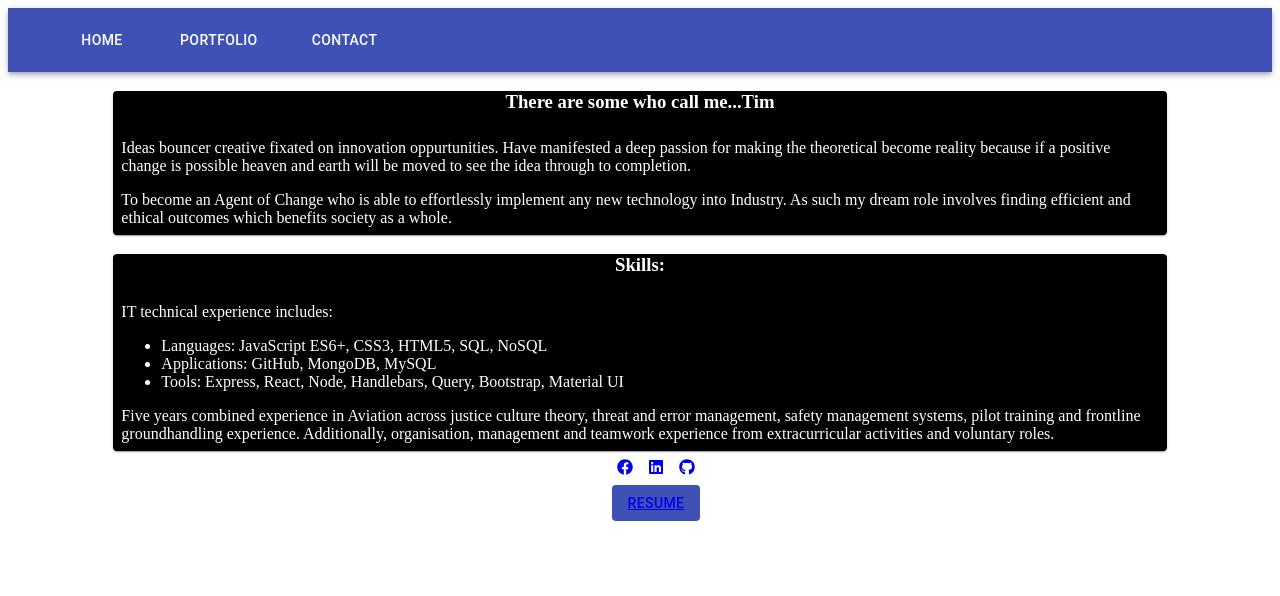
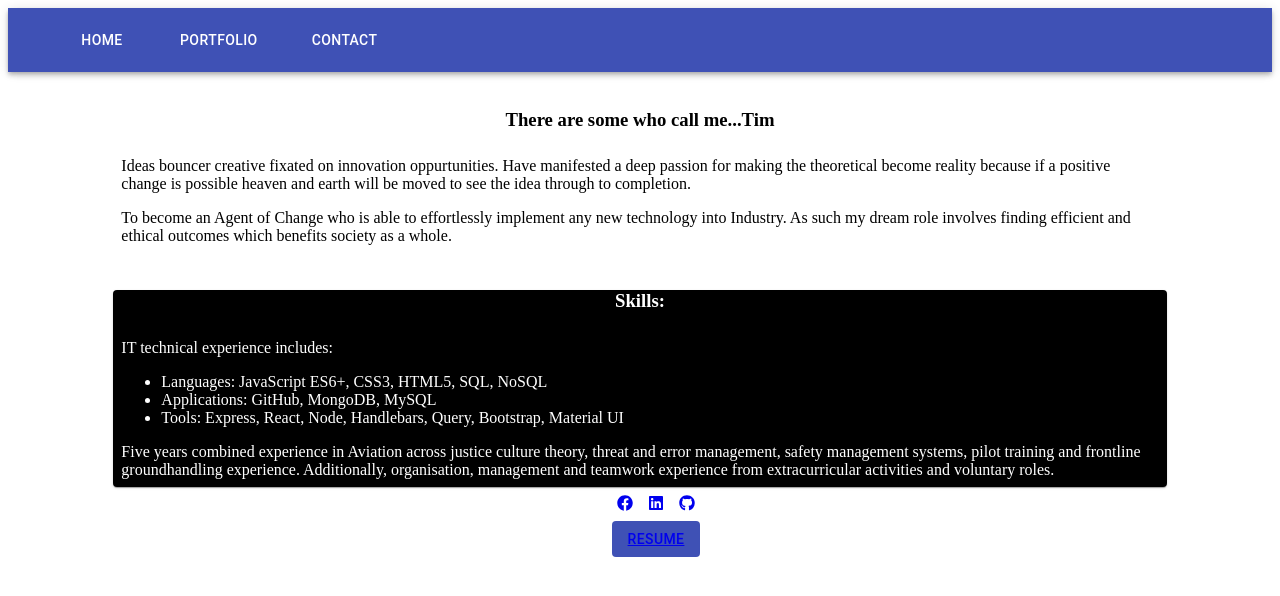
Before and after one commit to xenonth/my-react-portfolio, a React (Create React App) app: page / in a window 1280 px wide. Shown: the top 596 px of the page. Built offline with nearby package versions, Linux system fonts and the light colour scheme.

Commit message:
struggling to get image inline with paper text

```diff
--- a/src/components/text/IntroText.js
+++ b/src/components/text/IntroText.js
@@ -2,10 +2,22 @@ import React from 'react';
 
 //import material UI Box
 import Box from '@material-ui/core/Box'
+import {makeStyles} from '@material-ui/core/styles';
+
+const useStyles = makeStyles(() => ({
+    text: {
+
+        color: 'black',
+    },
+}))
+
+
 
 function IntroText() {
+    const classes = useStyles();
+
     return (
-        <Box component="article" p={1}>
+        <Box component="article" p={1} className={classes.text}>
             Ideas bouncer creative fixated on innovation oppurtunities. Have manifested a deep passion for making the theoretical become reality because if a positive change is possible heaven and earth will be moved to see the idea through to completion.
         </Box>
     )
--- a/src/pages/Home.js
+++ b/src/pages/Home.js
@@ -2,6 +2,7 @@ import React from 'react';
 
 //import who I am statements for home webpage in order of display
 import Intro from '../components/Intro';
+import parliPic from './parliament.jpg';
 
 import Life from '../components/Life';
 
@@ -16,28 +17,27 @@ import Box from '@material-ui/core/Box';
 //material UI styling
 import {makeStyles} from '@material-ui/core/styles';
 
-
 const useStyles = makeStyles(() => ({
     root: {
         background: 'black',
         color: 'white',
     },
 }))
-
+const picAlt = "Parliament Speech"
 
 function Home() {
     const classes = useStyles();
+
+
     return (
         <Grid container>
             <Grid item md={1}></Grid>
 
-            <Grid item md={10}>
-                <Paper className={classes.root}>
-                    <Intro />
-                </Paper>
+            <Grid item md={10} xs={12}>
 
-
-
+                <Box component="div" display="inline" p={1}>
+                    <Intro picLink={parliPic} alt={picAlt}/>
+                </Box>
 
                 <Paper className={classes.root}>
                     <Life />
```
